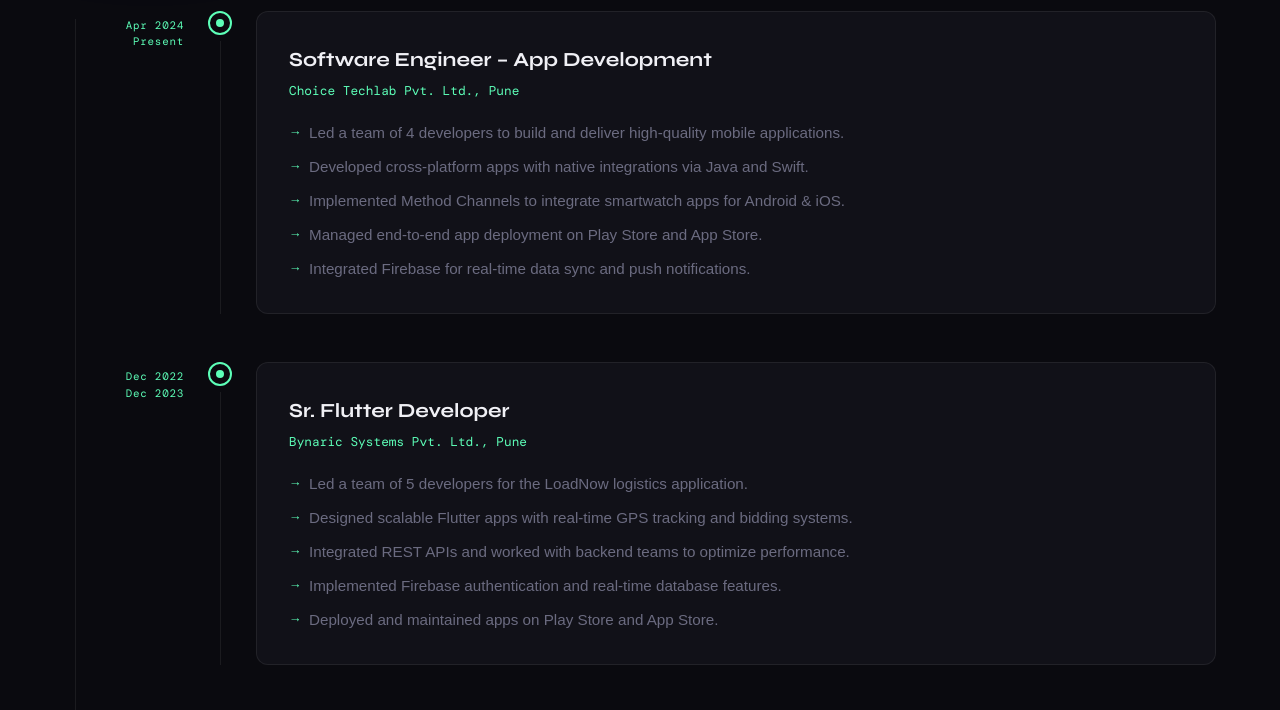
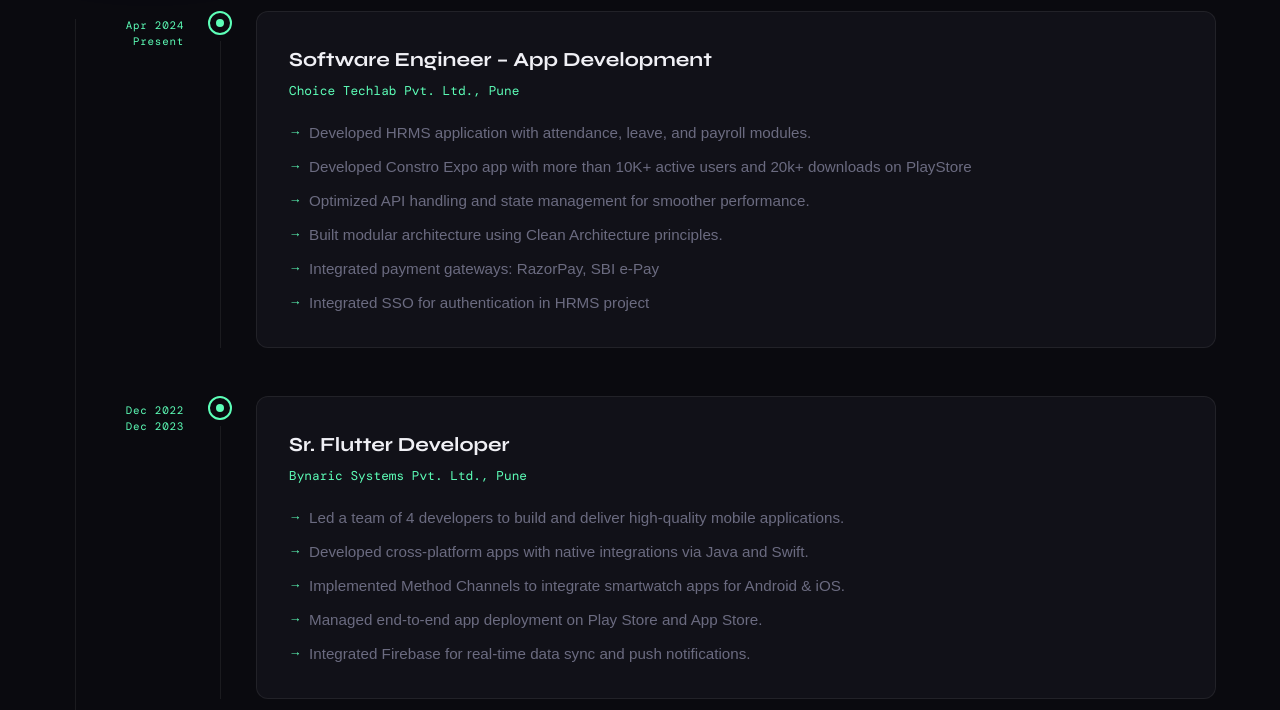
Before and after one commit to AniketDhanak/AniketDhanakPortfolio, a plain HTML site: page index.html in a window 1280 px wide. Shown: the part 1050-1760 px from the top of the page. Drawn offline with nearby package versions, Linux system fonts and the light colour scheme; a web font is replaced by a local one.

Commit message:
Update index.html

```diff
--- a/index.html
+++ b/index.html
@@ -632,11 +632,13 @@
         <div class="exp-role">Software Engineer – App Development</div>
         <div class="exp-company">Choice Techlab Pvt. Ltd., Pune</div>
         <ul class="exp-bullets">
-          <li>Led a team of 4 developers to build and deliver high-quality mobile applications.</li>
-          <li>Developed cross-platform apps with native integrations via Java and Swift.</li>
-          <li>Implemented Method Channels to integrate smartwatch apps for Android & iOS.</li>
-          <li>Managed end-to-end app deployment on Play Store and App Store.</li>
-          <li>Integrated Firebase for real-time data sync and push notifications.</li>
+          <li>Developed HRMS application with attendance, leave, and payroll modules.</li>
+          <li>Developed Constro Expo app with more than 10K+ active users and 20k+ downloads on PlayStore</li>
+          <li>Optimized API handling and state management for smoother performance.</li>
+          <li>Built modular architecture using Clean Architecture principles.</li>
+          <li>Integrated payment gateways: RazorPay, SBI e-Pay</li>
+          <li>Integrated SSO for authentication in HRMS project</li>
+
         </ul>
       </div>
     </div>
@@ -648,11 +650,12 @@
         <div class="exp-role">Sr. Flutter Developer</div>
         <div class="exp-company">Bynaric Systems Pvt. Ltd., Pune</div>
         <ul class="exp-bullets">
-          <li>Led a team of 5 developers for the LoadNow logistics application.</li>
-          <li>Designed scalable Flutter apps with real-time GPS tracking and bidding systems.</li>
-          <li>Integrated REST APIs and worked with backend teams to optimize performance.</li>
-          <li>Implemented Firebase authentication and real-time database features.</li>
-          <li>Deployed and maintained apps on Play Store and App Store.</li>
+          <li>Led a team of 4 developers to build and deliver high-quality mobile applications.</li>
+          <li>Developed cross-platform apps with native integrations via Java and Swift.</li>
+          <li>Implemented Method Channels to integrate smartwatch apps for Android & iOS.</li>
+          <li>Managed end-to-end app deployment on Play Store and App Store.</li>
+          <li>Integrated Firebase for real-time data sync and push notifications.</li>
+
         </ul>
       </div>
     </div>
@@ -664,10 +667,12 @@
         <div class="exp-role">Flutter Developer</div>
         <div class="exp-company">Sdaemon Infotech Pvt. Ltd., Pune</div>
         <ul class="exp-bullets">
-          <li>Developed mobile application features with cross-functional teams.</li>
-          <li>Worked closely with CTO & CEO to understand product requirements.</li>
-          <li>Contributed to end-to-end lifecycle: design, development, and testing.</li>
-          <li>Ensured timely delivery with focus on performance and usability.</li>
+          <li>Led a team of 5 developers for the LoadNow logistics application.</li>
+          <li>Designed scalable Flutter apps with real-time GPS tracking and bidding systems.</li>
+          <li>Integrated REST APIs and worked with backend teams to optimize performance.</li>
+          <li>Implemented Firebase authentication and real-time database features.</li>
+          <li>Deployed and maintained apps on Play Store and App Store.</li>
+
         </ul>
       </div>
     </div>
@@ -679,10 +684,10 @@
         <div class="exp-role">Software Developer</div>
         <div class="exp-company">Nmagik Pvt. Ltd., Pune</div>
         <ul class="exp-bullets">
-          <li>Developed HRMS application with attendance, leave, and payroll modules.</li>
-          <li>Implemented multi-location clock-in/out with dynamic validation.</li>
-          <li>Optimized API handling and state management for smoother performance.</li>
-          <li>Built modular architecture using Clean Architecture principles.</li>
+
+          <li>Worked closely with CTO & CEO to understand product requirements.</li>
+          <li>Contributed to end-to-end lifecycle: design, development, and testing.</li>
+          <li>Ensured timely delivery with focus on performance and usability.</li>
         </ul>
       </div>
     </div>
@@ -968,3 +973,4 @@
 </script>
 </body>
 </html>
+<li>Integrated payment gateways: RazorPay, SBI e-Pay</li>
```
